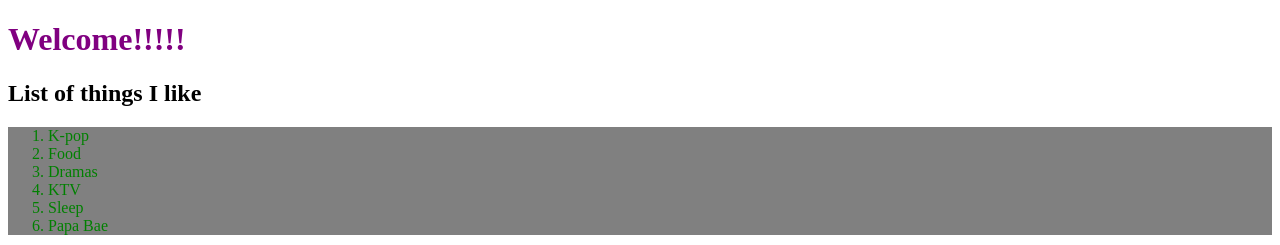
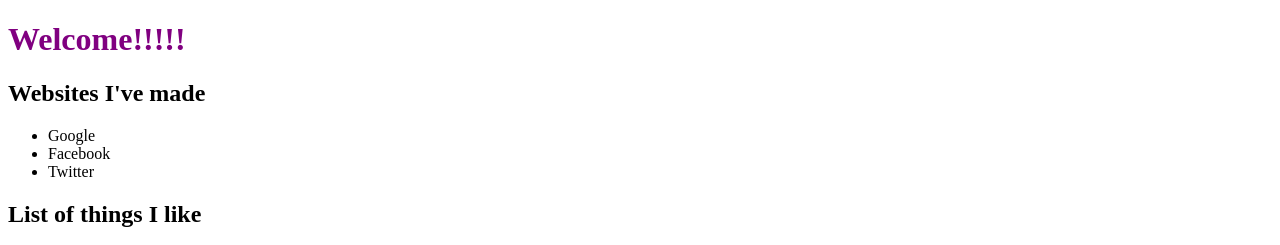
Before and after one commit to vgalindo89/vgalindo89.github.io, a plain HTML site: page index.html in a window 1280 px wide. Shown: the top 245 px of the page. Drawn offline with Linux system fonts and the light colour scheme.

Commit message:
Update index.html

```diff
--- a/index.html
+++ b/index.html
@@ -6,6 +6,14 @@
  </head>
  <body>
    <h1> Welcome!!!!!</h1>
+   <h2> Websites I've made</h2>
+   <nav>
+     <ul>
+       <li>Google</li>
+       <li> Facebook</li>
+       <li> Twitter</li>
+     </ul>
+   </nav>
    <h2> List of things I like</h2>
    <ol>
      <li> K-pop</li>
```
